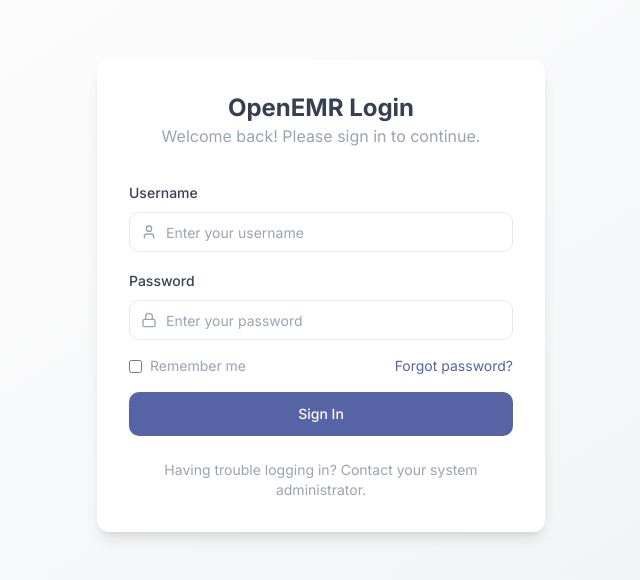
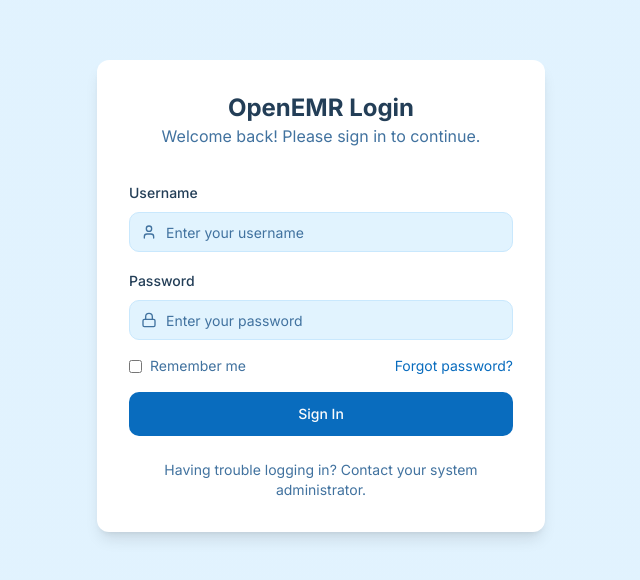
Before and after one commit to kkokos01/emr-visualization-playground, a React (Vite) app: page /login in a window 1280 px wide. Shown: the part 104-684 px from the top of the page, without its empty margins (319-959 px from the left). Built offline with nearby package versions, Linux system fonts and the light colour scheme.

Commit message:
Refactor: Update color scheme across app
Apply updated color scheme to all pages and navigation elements for consistency.  No alternate routes are needed; use main routes.

```diff
--- a/src/components/layout/Sidebar.tsx
+++ b/src/components/layout/Sidebar.tsx
@@ -36,11 +36,11 @@ export const Sidebar = () => {
   ];
 
   return (
-    <SidebarContainer className="bg-primary/10">
+    <SidebarContainer className="bg-muted border-r border-border">
       <SidebarContent>
         {menuItems.map((group) => (
           <SidebarGroup key={group.label}>
-            <SidebarGroupLabel>{group.label}</SidebarGroupLabel>
+            <SidebarGroupLabel className="text-foreground/70">{group.label}</SidebarGroupLabel>
             <SidebarGroupContent>
               <SidebarMenu>
                 {group.items.map((item) => (
@@ -48,7 +48,10 @@ export const Sidebar = () => {
                     <SidebarMenuButton asChild>
                       <Link
                         to={item.url}
-                        className={location.pathname === item.url ? "text-primary" : ""}
+                        className={cn(
+                          "text-foreground/70 hover:text-primary hover:bg-primary/5",
+                          location.pathname === item.url && "text-primary bg-primary/5"
+                        )}
                       >
                         <item.icon className="w-5 h-5" />
                         <span>{item.title}</span>
--- a/src/components/ui/button.tsx
+++ b/src/components/ui/button.tsx
@@ -1,3 +1,4 @@
+
 import * as React from "react"
 import { Slot } from "@radix-ui/react-slot"
 import { cva, type VariantProps } from "class-variance-authority"
@@ -9,14 +10,14 @@ const buttonVariants = cva(
   {
     variants: {
       variant: {
-        default: "bg-primary text-primary-foreground hover:bg-primary/90",
+        default: "bg-primary text-primary-foreground hover:bg-primary-dark",
         destructive:
           "bg-destructive text-destructive-foreground hover:bg-destructive/90",
         outline:
-          "border border-input bg-background hover:bg-accent hover:text-accent-foreground",
+          "border border-input bg-background hover:bg-primary/5 hover:border-primary/20 hover:text-primary",
         secondary:
-          "bg-secondary text-secondary-foreground hover:bg-secondary/80",
-        ghost: "hover:bg-accent hover:text-accent-foreground",
+          "bg-secondary text-secondary-foreground hover:bg-secondary/90",
+        ghost: "hover:bg-primary/5 hover:text-primary",
         link: "text-primary underline-offset-4 hover:underline",
       },
       size: {
--- a/src/components/ui/card.tsx
+++ b/src/components/ui/card.tsx
@@ -11,7 +11,7 @@ const Card = React.forwardRef<
     className={cn(
       "rounded-lg border bg-card text-card-foreground shadow-sm",
       "data-[clickable=true]:cursor-pointer data-[clickable=true]:transition-all data-[clickable=true]:duration-200",
-      "data-[clickable=true]:hover:border-primary/50 data-[clickable=true]:hover:shadow-md data-[clickable=true]:hover:scale-[1.02]",
+      "data-[clickable=true]:hover:border-primary/20 data-[clickable=true]:hover:shadow-md data-[clickable=true]:hover:bg-white",
       className
     )}
     {...props}
--- a/src/index.css
+++ b/src/index.css
@@ -1,3 +1,4 @@
+
 @import url('https://fonts.googleapis.com/css2?family=Inter:wght@100;200;300;400;500;600;700;800;900&display=swap');
 
 @tailwind base;
@@ -6,39 +7,39 @@
 
 @layer base {
   :root {
-    --background: 0 0% 100%; /* #FFFFFF */
-    --foreground: 222 20% 27%; /* #374151 */
-    --card: 0 0% 100%; /* #FFFFFF */
-    --card-foreground: 222 20% 27%; /* #374151 */
-    --popover: 0 0% 100%; /* #FFFFFF */
-    --popover-foreground: 222 20% 27%; /* #374151 */
+    --background: 204 94% 94%; /* #EBF5FB */
+    --foreground: 209 42% 24%; /* #2C3E50 */
+    --card: 0 0% 99%; /* #FCFCFC */
+    --card-foreground: 209 42% 24%; /* #2C3E50 */
+    --popover: 0 0% 99%; /* #FCFCFC */
+    --popover-foreground: 209 42% 24%; /* #2C3E50 */
 
-    /* Updated Primary Colors */
-    --primary: 230 31% 49%; /* #5964A2 */
-    --primary-dark: 230 28% 39%; /* #464F80 */
-    --primary-light: 230 41% 65%; /* #8690C4 */
-    --primary-foreground: 0 0% 100%; /* #FFFFFF */
+    /* Primary Colors */
+    --primary: 207 91% 39%; /* #0A6EBD */
+    --primary-dark: 207 91% 29%; /* #085a9d */
+    --primary-light: 207 91% 49%; /* #0c82dd */
+    --primary-foreground: 0 0% 99%; /* #FCFCFC */
 
-    /* Updated Secondary/Surface Colors */
-    --secondary: 220 20% 97%; /* #F9FAFC */
-    --secondary-foreground: 222 20% 27%; /* #374151 */
-    --muted: 220 13% 95%; /* #F3F4F6 */
-    --muted-foreground: 215 14% 65%; /* #9CA3AF */
+    /* Secondary Colors */
+    --secondary: 146 32% 36%; /* #2E8B57 */
+    --secondary-foreground: 0 0% 99%; /* #FCFCFC */
+    --muted: 204 94% 94%; /* #EBF5FB */
+    --muted-foreground: 209 42% 44%; /* #4a6278 */
 
-    /* Updated Accent/Status Colors */
-    --success: 142 55% 41%; /* #2EA44F */
-    --success-foreground: 0 0% 100%;
-    --warning: 38 100% 56%; /* #FFB020 */
-    --warning-foreground: 0 0% 100%;
-    --destructive: 4 68% 52%; /* #D43C33 */
-    --destructive-foreground: 0 0% 100%;
-    --info: 190 77% 41%; /* #17A2B8 */
-    --info-foreground: 0 0% 100%;
+    /* Status Colors */
+    --success: 145 55% 41%; /* #27AE60 */
+    --success-foreground: 0 0% 99%;
+    --warning: 37 91% 51%; /* #F39C12 */
+    --warning-foreground: 0 0% 99%;
+    --destructive: 360 71% 51%; /* #D63031 */
+    --destructive-foreground: 0 0% 99%;
+    --info: 207 91% 39%; /* #0A6EBD */
+    --info-foreground: 0 0% 99%;
 
     /* Border and Input Colors */
-    --border: 220 13% 91%; /* #E5E7EB */
-    --input: 220 13% 91%;
-    --ring: 230 31% 82%; /* #B5BFEF */
+    --border: 204 94% 89%; /* #d9ebf7 */
+    --input: 204 94% 89%;
+    --ring: 207 91% 80%; /* #a5d3f3 */
 
     --radius: 0.75rem;
   }
```
